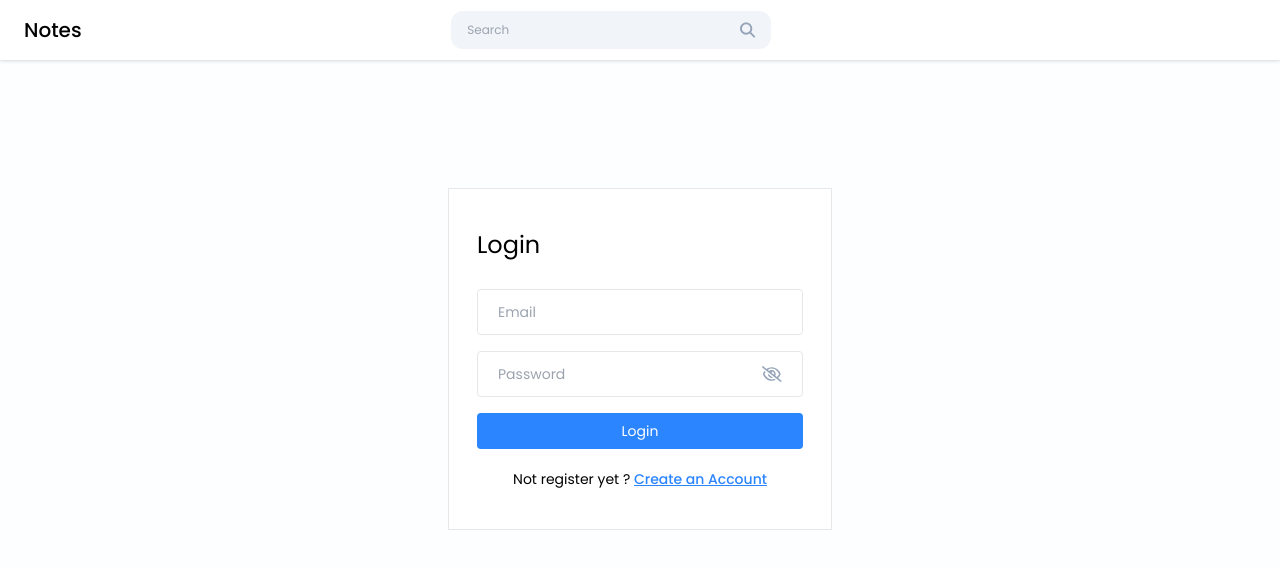
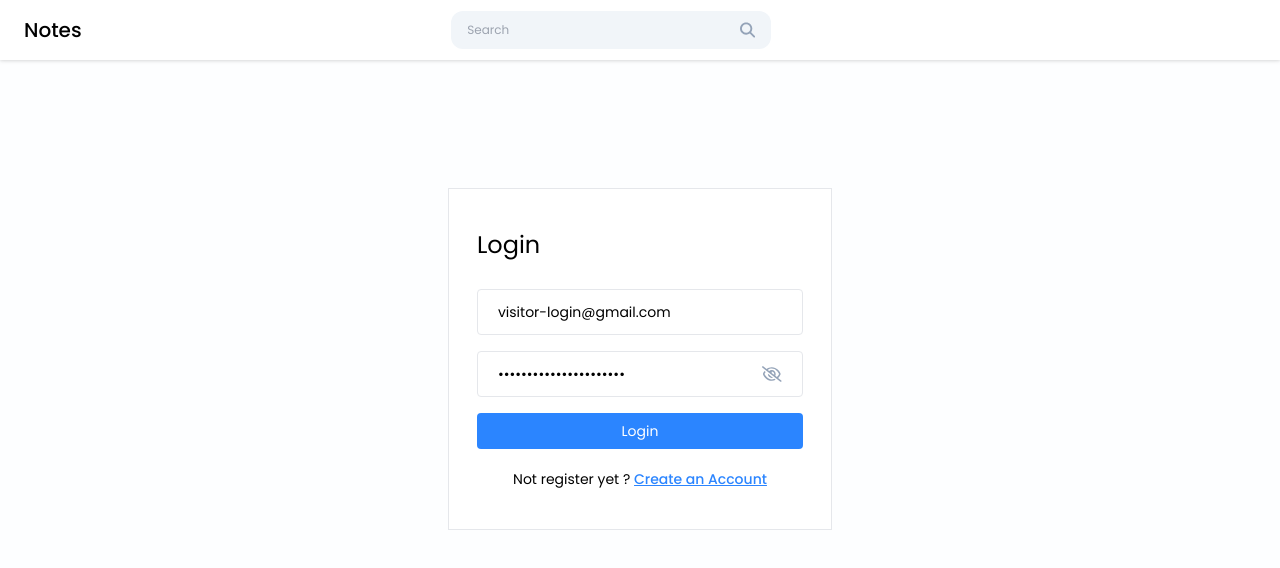
Before and after one commit to Vasanth-192121/note-app, a React (Vite) app in the folder client/: page / in a window 1280 px wide. Shown: the top 568 px of the page. Built offline with nearby package versions, Linux system fonts and the light colour scheme.

Commit message:
Update Login.jsx

```diff
--- a/client/src/pages/Login.jsx
+++ b/client/src/pages/Login.jsx
@@ -7,8 +7,8 @@ import { axiosInstance } from '../utils/axiosInstance';
 
 const Login = () => {
 
-    const [email, setEmail] = useState("");
-    const [password, setPassword] = useState("");
+    const [email, setEmail] = useState("visitor-login@gmail.com");
+    const [password, setPassword] = useState("password@visitor-login");
     const [error, setError] = useState(null);
 
     const navigate = useNavigate();
```
